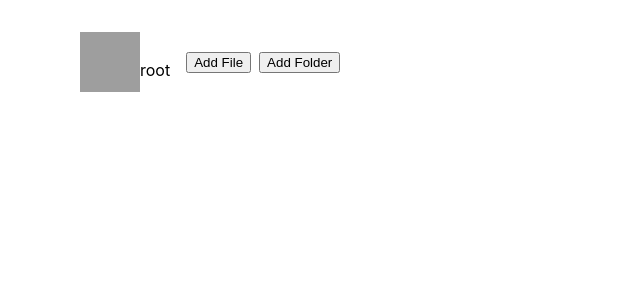
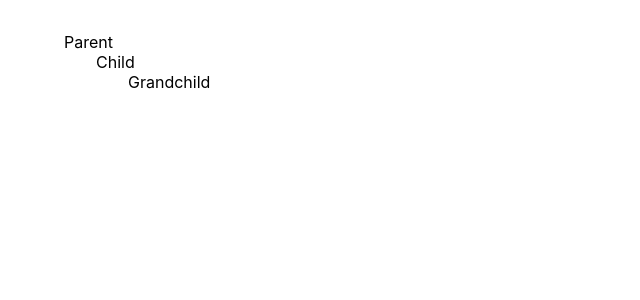
Before and after one commit to code0monkey1/react-interview-file-explorer, a React (Create React App) app: page / in a window 1280 px wide. Shown: the top 300 px of the page, without its empty margins (0-640 px from the left). Built offline with nearby package versions, Linux system fonts and the light colour scheme; grey boxes are pictures that could not be loaded.

Commit message:
22 Apr 2023, 16:34

```diff
--- a/src/App.js
+++ b/src/App.js
@@ -73,7 +73,16 @@ function App() {
   return (
     <div onClick={({target})=> {toggleOpen(target.id)}} style={{margin:"2rem"}}>
       {
-          getRenderedTree(data)
+          <div style={{marginLeft:"2rem"}}>
+             <span>Parent</span>
+                <div style={{marginLeft:"2rem"}}>
+                  Child
+                  <div style={{marginLeft:"2rem"}}>
+                       Grandchild
+                  </div>
+                </div>
+
+          </div>
       }
       </div>
 
```
